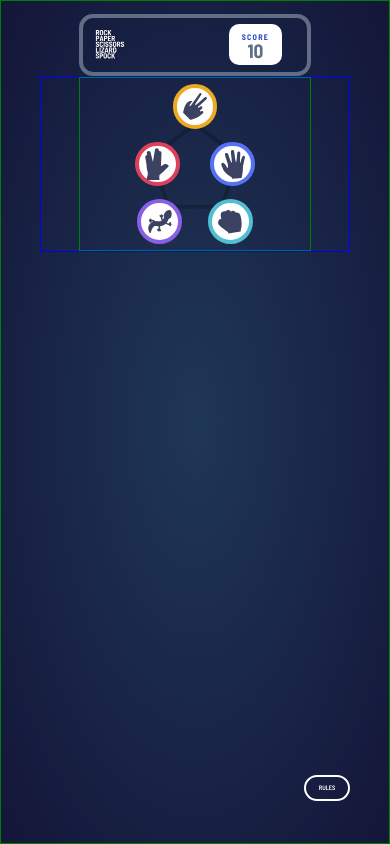
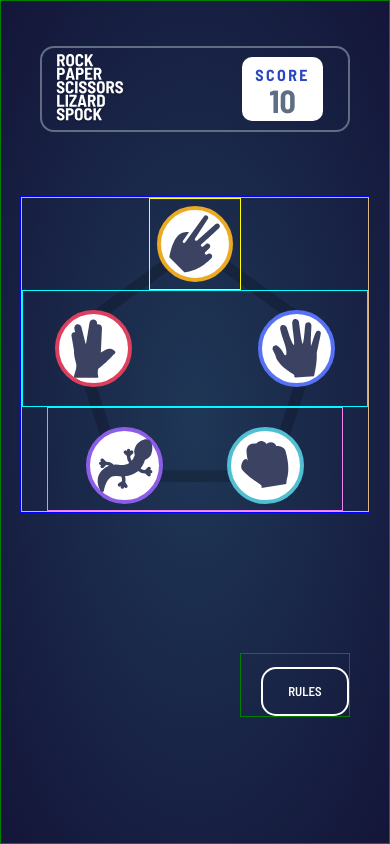
Before and after one commit to ngeru19/prs, a React (Create React App) app: page / in a window 390 px wide. Built offline with nearby package versions, Linux system fonts and the light colour scheme.

Commit message:
rewrote readme

```diff
--- a/src/components/Header/Header.css
+++ b/src/components/Header/Header.css
@@ -43,3 +43,23 @@
     padding: 0;
     line-height: .85;
   }
+
+  @media (max-width: 620px) {
+    .header {
+      width: 80%;
+      margin-top: 7em;
+      border: 2px solid var(--header-outline);
+    }
+
+    .header__logo {
+      width: 25%;
+    }
+
+    .score__title {
+      font-size: 2.5rem;
+    }
+
+    .score__score {
+      font-size: 5rem;
+    }
+  }
--- a/src/components/Playground/Playground.css
+++ b/src/components/Playground/Playground.css
@@ -5,6 +5,7 @@
     margin: 0 auto;
     border: 1px solid blue;
     padding: 0;
+    margin-top: 3em;
   }
 
   .playground--phase_two > * {
@@ -12,7 +13,7 @@
   }
 
   .playground--phase_one {
-    border: 1px solid green;
+    border: 1px solid burlywood;
     position: relative;
     display: flex;
     flex-direction: column;
@@ -51,7 +52,7 @@
     display: flex;
     justify-content: center;
     align-items: center;
-    border: solid 2em blue;
+    border: solid 2em red;
   }
 
   .area__title {
@@ -136,14 +137,14 @@
     display: flex;
     justify-content: center;
     align-items: center;
-    /* border: 1px solid yellow; */
+    border: 1px solid yellow;
   }
 
   .row-middle {
     display: flex;
     justify-content: space-evenly;
     align-items: center;
-    /* border: 1px solid cyan; */
+    border: 1px solid cyan;
     width: 85%;
   }
 
@@ -155,15 +156,98 @@
     display: flex;
     justify-content: flex-end;
     align-items: flex-end;
-    /* border: 1px solid violet; */
+    border: 1px solid violet;
   }
 
   .row-bottom > .item {
     margin: 0 2em;
   }
 
+
   @media (max-width: 620px) {
-    :root {
-          font-size: .4rem;
-      }
+
+    .playground {
+      margin-top: 10em;
+      width: 90%;
+    }
+
+    .playground--phase_one {
+      width: 90%;
+    }
+
+    .playground__bg {
+      width: 65%;
+    }
+
+    .row-middle {
+      width: 100%;
+      justify-content: space-between;
+      align-items: flex-start;
+    }
+
+    .row-middle > .item {
+      margin: 2em 9em;
+    }
+
+    .row-bottom > .item {
+      margin: 0 5em;
+      margin-top: 2em;
+    }
+
+    .item {
+      border-radius: 50%;
+      padding: 1em;
+      background-color: #fff;
+      cursor: pointer;
+      width: 15em;
+      height: 15em;
+      display: flex;
+      justify-content: center;
+      align-items: center;
+      transition: all .15s ease-in-out;
+    }
   }
+
+  @media (max-width: 450px) {
+
+    .playground {
+      margin-top: 10em;
+      width: 90%;
+    }
+
+    .playground--phase_one {
+      width: 100%;
+    }
+
+    .playground__bg {
+      width: 75%;
+    }
+
+    .row-middle {
+      width: 100%;
+      justify-content: space-between;
+      align-items: flex-start;
+    }
+
+    .row-middle > .item {
+      margin: 2em 4em;
+    }
+
+    .row-bottom > .item {
+      margin: 0 5em;
+      margin-top: 2em;
+    }
+
+    .item {
+      border-radius: 50%;
+      padding: 1em;
+      background-color: #fff;
+      cursor: pointer;
+      width: 12em;
+      height: 12em;
+      display: flex;
+      justify-content: center;
+      align-items: center;
+      transition: all .15s ease-in-out;
+    }
+  }
--- a/src/components/Rules/Rules.css
+++ b/src/components/Rules/Rules.css
@@ -7,11 +7,11 @@
   }
 
   .rules-btn {
-    /* border: 1px green solid; */
+    border: 1px green solid;
     display: flex;
     justify-content: flex-end;
     align-items: center;
-    width: 60%;
+    /* width: 60%; */
     margin: 0 auto;
     position: absolute;
     right: 10%;
@@ -44,3 +44,13 @@
   .close__btn {
     align-self: center;
   }
+
+  @media (max-width: 450px) {
+    .rules__button {
+      font-size: 2rem;
+    }
+
+    .rules-btn {
+      bottom: 15%;
+    }
+  }
```
Also changed, not shown: 1 other file (tests, documents, lock files or other folders).
